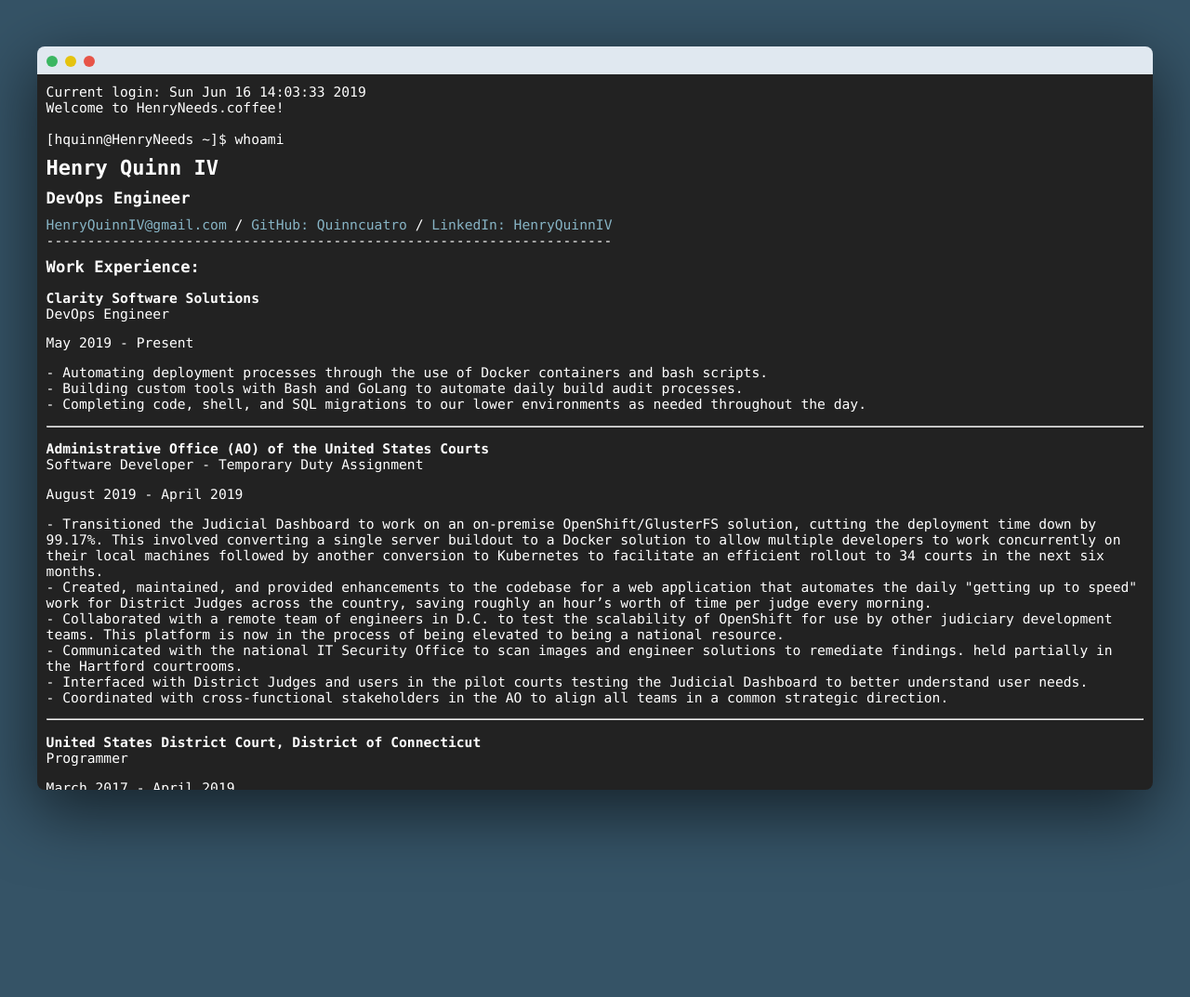
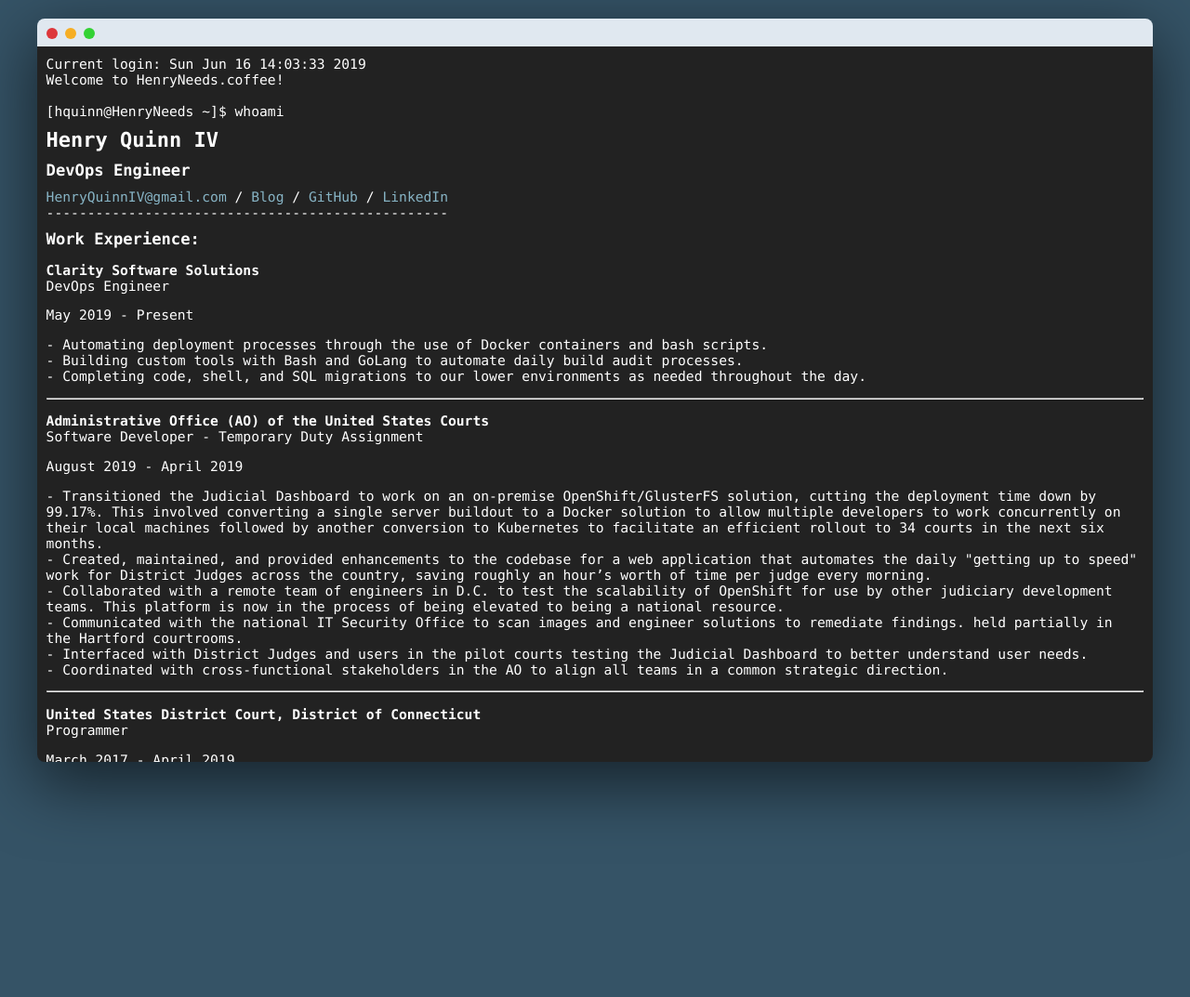
Before and after one commit to Quinncuatro/Henry-Personal-Website, a PHP site: page / in a window 1280 px wide. Shown: the top 1073 px of the page at 93% size. Run offline with PHP 8.4, Linux system fonts and the light colour scheme.

Commit message:
Fixed macOS colors.

```diff
--- a/css/terminal.css
+++ b/css/terminal.css
@@ -29,15 +29,15 @@ body {
 }
 
 .terminal-window header .button.green {
-  background: #3BB662;
+  background: #33D234;
 }
 
 .terminal-window header .button.yellow {
-  background: #E5C30F;
+  background: #F6AE24;
 }
 
 .terminal-window header .button.red {
-  background: #E75448;
+  background: #DD373B;
 }
 
 .terminal-window section.terminal {
@@ -118,6 +118,7 @@ a:hover {
 @media only screen and (min-width: 600px) {
   .terminal-window {
     width: 95%;
+    margin-top: 20px;
   }
 }
 
@@ -125,5 +126,6 @@ a:hover {
 @media only screen and (max-width: 600px) {
   .terminal-window {
     width: 95%;
+    margin-top: 20px;
   }
 }
--- a/index.html
+++ b/index.html
@@ -13,9 +13,9 @@
 <body>
   <div class="terminal-window">
     <header>
+      <div class="button red"></div>
+      <div class="button yellow"></div>
       <div class="button green"></div>
-      <div class="button yellow"></div>
-      <div class="button red"></div>
     </header>
     <section class="terminal">
       <span id="currentLogin"></span></br>
@@ -31,9 +31,10 @@
         <h1>Henry Quinn IV</h1>
         <h3>DevOps Engineer</h3>
         <a class="hiddenEmailLink" href="mailto:"><span class="hiddenEmail"></span></a> /
-        <a href="https://github.com/quinncuatro" target="_blank" rel="noopener">GitHub: Quinncuatro</a> /
-        <a href="http://www.linkedin.com/in/henryquinniv" target="_blank" rel="noopener">LinkedIn: HenryQuinnIV</a><br>
-        ---------------------------------------------------------------------<br>
+        <a href="http://blog.henryneeds.coffee">Blog</a> /
+        <a href="https://github.com/quinncuatro" target="_blank" rel="noopener">GitHub</a> /
+        <a href="https://www.linkedin.com/in/henryquinniv" target="_blank" rel="noopener">LinkedIn</a><br>
+        -------------------------------------------------<br>
 
         <!-- WORK EXPERIENCE -->
         <div class="row">
```
